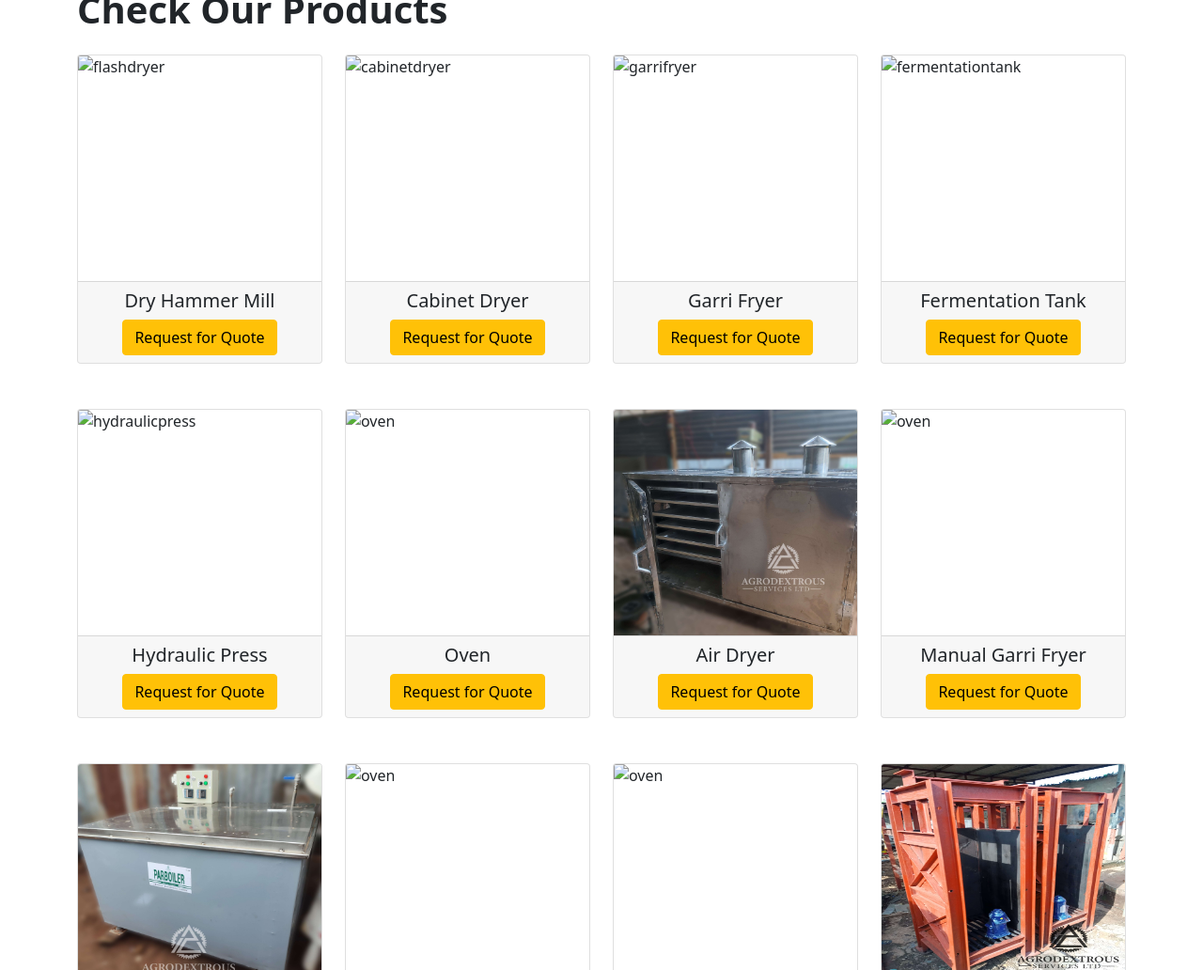
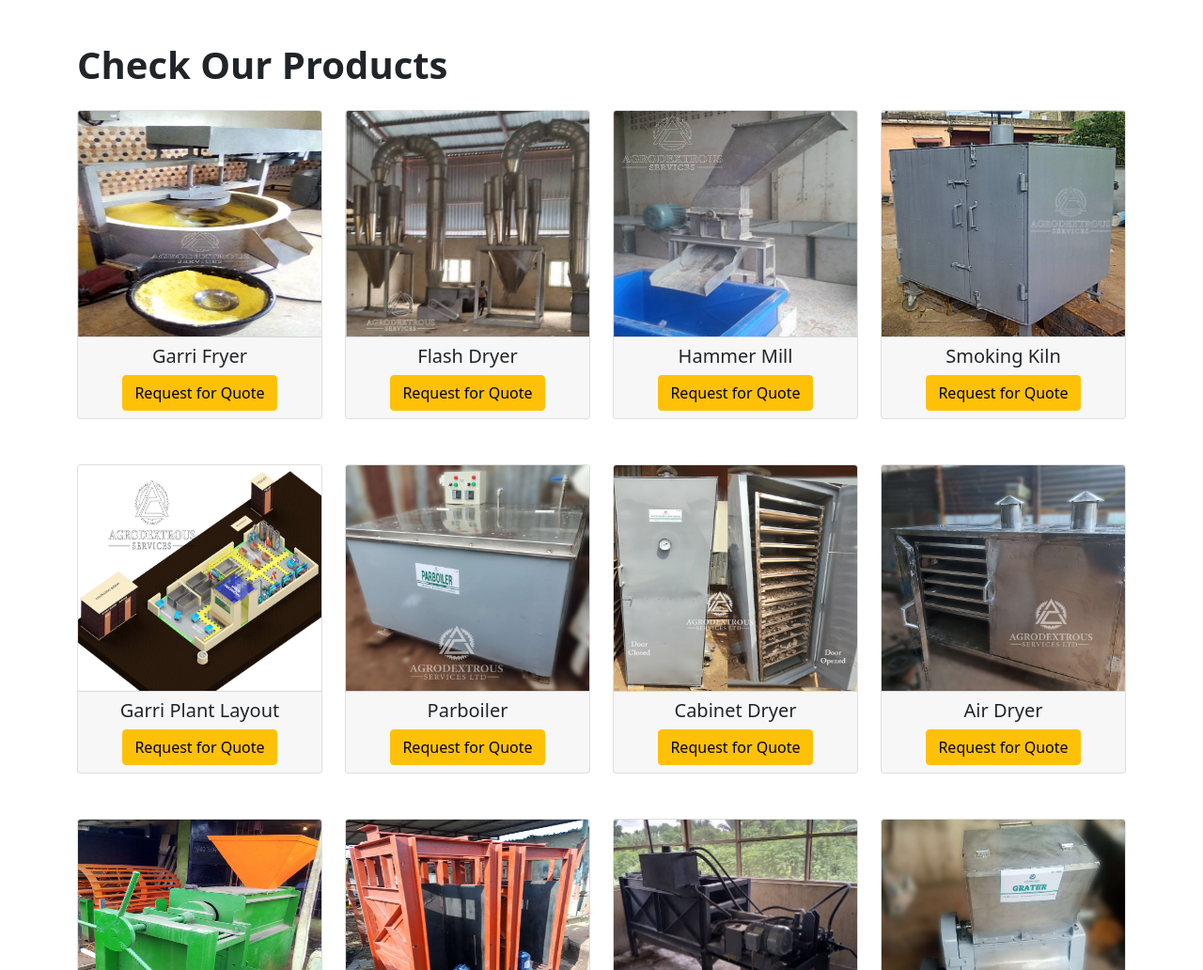
Before and after one commit to jubriltayo/JB-cyber.github.io, a plain HTML site: page agrodextrous/index.html in a window 1280 px wide. Shown: the part 1768-2800 px from the top of the page at 94% size. Drawn offline with nearby package versions, Linux system fonts and the light colour scheme.

Commit message:
Update index.html

```diff
--- a/agrodextrous/index.html
+++ b/agrodextrous/index.html
@@ -7,16 +7,14 @@
     <title>Agrodextrous Services - Manufacturing for Susutainabilty</title>
 
     <!-- CSS files-->
-    <!-- <link rel="stylesheet" href="../bootstrap-5.1.3-dist/css/bootstrap.min.css"> -->
     <link href="https://cdn.jsdelivr.net/npm/bootstrap@5.1.3/dist/css/bootstrap.min.css" rel="stylesheet" integrity="sha384-1BmE4kWBq78iYhFldvKuhfTAU6auU8tT94WrHftjDbrCEXSU1oBoqyl2QvZ6jIW3" crossorigin="anonymous">
 
-    <!-- <link rel="stylesheet" href="../fontawesome-free-6.1.1-web/css/all.min.css"> -->
     <link href='https://unpkg.com/boxicons@2.1.2/css/boxicons.min.css' rel='stylesheet'>
     <link href="https://unpkg.com/aos@2.3.1/dist/aos.css" rel="stylesheet">
 
     <link rel="stylesheet" href="extras/aos.css">
     <link rel="stylesheet" href="extras/agrod.css">
-    <link rel="icon" href="images/favicon.ico">
+    <link rel="icon" href="images/favicon2.ico">
 
 
 </head>
@@ -57,7 +55,7 @@
         </nav>
 
         <div id="motto" class="text-center">
-            <h1 class="display-5" data-aos="zoom-in" data-aos-delay="100"><strong>Think, Design and Create</strong></h1>
+            <h1 class="display-4" data-aos="zoom-in" data-aos-delay="100"><strong>Think, Design and Create</strong></h1>
             <p class="py-3" data-aos="slide-right" data-aos-delay="400">We manufacture for sustainability</p>
         </div>
     </header>
@@ -65,13 +63,13 @@
     <!-- About Us -->
     <section id="about" class="container mt-5">
         <div class="row">
-            <div class="col-sm-12 order-2 col-lg-6 order-lg-1 pt-4 pt-lg-0"  data-aos="fade-right" data-aos-delay="250">
+            <div class="col-sm-12 order-2 col-lg-6 order-lg-1 pt-lg-0"  data-aos="fade-right" data-aos-delay="250">
                 <h1>About Us</h1>
                 <p>Agrodextrous Services limited (RC: 1728803) is an engineering, design and fabrication company oriented towards the production of efficient, cost-effective, safe and easy-to-use material processing equipment and machinery. Since 2020, we have been dedicated to provide top-notch processing equipment, dependable services and solutions to operational challenges.<br><br>
                     Within our 1,000-square-meter manufaturing facility located in Ahmadiiya, Lagos, Nigeria along with our state-of-the art equipment and our competent workforce we adopt modern engineering and manufacturing practices to reduce costs, boost efficiency without compromising on standards and quality of service delivered.</p>
             </div>
-            <div class="col-sm-12 order-1 col-lg-6 order-lg-2"  data-aos="fade-left" data-aos-delay="250">
-                <img class="img-fluid" src="images/agro.jpg" alt="About us">
+            <div class="col-sm-12 order-1 col-lg-6 order-lg-2 d-none d-lg-block"  data-aos="fade-left" data-aos-delay="250">
+                <img class="img-fluid" src="images/au2.jpg" alt="About us">
             </div>
         </div>
 
@@ -167,61 +165,70 @@
         <div class="row mt-4">
             <div class="col-sm-6 col-md-4 col-lg-3 mb-5" data-aos="zoom-in" data-aos-delay="100">
                 <div class="card">
-                    <img class="card-img-top img-fluid" src="images/flashdryer.jpg" alt="flashdryer">
+                    <img class="card-img-top img-fluid" src="images/garrifryer.jpg" alt="garri dryer">
                         <div class="card-footer text-center">
-                            <h5 class="card-title">Dry Hammer Mill</h5>
+                            <h5 class="card-title">Garri Fryer</h5>
                             <a href="#submit"><button type="button" class="btn btn-warning">Request for Quote</button></a>
                         </div>
                 </div>
             </div>
             <div id="dryers" class="col-sm-6 col-md-4 col-lg-3 mb-5" data-aos="zoom-in" data-aos-delay="150">
                 <div class="card">
-                    <img src="images/cabinetdryer.jpg" class="card-img-top img-fluid" alt="cabinetdryer">
+                    <img src="images/flash.jpg" class="card-img-top img-fluid" alt="flash dryer">
+                        <div class="card-footer text-center">
+                            <h5 class="card-title">Flash Dryer</h5>
+                            <a href="#submit"><button type="button" class="btn btn-warning">Request for Quote</button></a>
+                        </div>
+                </div>
+            </div>
+            <div class="col-sm-6 col-md-4 col-lg-3 mb-5" data-aos="zoom-in" data-aos-delay="200">
+                <div class="card">
+                    <img src="images/hammer.jpg" class="card-img-top img-fluid" alt="hammer mill">
+                        <div class="card-footer text-center">
+                            <h5 class="card-title">Hammer Mill</h5>
+                            <a href="#submit"><button type="button" class="btn btn-warning">Request for Quote</button></a>
+                        </div>
+                </div>
+            </div>
+            <div class="col-sm-6 col-md-4 col-lg-3 mb-5" data-aos="zoom-in" data-aos-delay="250">
+                <div class="card">
+                    <img src="images/smoking.jpg" class="card-img-top img-fluid" alt="smoking kiln">
+                        <div class="card-footer text-center">
+                            <h5 class="card-title">Smoking Kiln</h5>
+                            <a href="#submit"><button type="button" class="btn btn-warning">Request for Quote</button></a>
+                        </div>
+                </div>
+            </div>
+            <div class="col-sm-6 col-md-4 col-lg-3 mb-5" data-aos="zoom-in" data-aos-delay="250">
+                <div class="card">
+                    <img src="images/layout.jpg" class="card-img-top img-fluid" alt="plant layout">
+                        <div class="card-footer text-center">
+                            <h5 class="card-title">Garri Plant Layout</h5>
+                            <a href="#submit"><button type="button" class="btn btn-warning">Request for Quote</button></a>
+                        </div>
+                </div>
+            </div>
+            <div class="col-sm-6 col-md-4 col-lg-3 mb-5" data-aos="zoom-in" data-aos-delay="250">
+                <div class="card">
+                    <img src="images/perboiler.jpg" class="card-img-top img-fluid" alt="parboiler">
+                        <div class="card-footer text-center">
+                            <h5 class="card-title">Parboiler</h5>
+                            <a href="#submit"><button type="button" class="btn btn-warning">Request for Quote</button></a>
+                        </div>
+                </div>
+            </div>
+            <div class="col-sm-6 col-md-4 col-lg-3 mb-5" data-aos="zoom-in" data-aos-delay="250">
+                <div class="card">
+                    <img src="images/cabinet.jpg" class="card-img-top img-fluid" alt="cabinet dryer">
                         <div class="card-footer text-center">
                             <h5 class="card-title">Cabinet Dryer</h5>
                             <a href="#submit"><button type="button" class="btn btn-warning">Request for Quote</button></a>
                         </div>
                 </div>
             </div>
-            <div class="col-sm-6 col-md-4 col-lg-3 mb-5" data-aos="zoom-in" data-aos-delay="200">
-                <div class="card">
-                    <img src="images/garrifry.jpg" class="card-img-top img-fluid" alt="garrifryer">
-                        <div class="card-footer text-center">
-                            <h5 class="card-title">Garri Fryer</h5>
-                            <a href="#submit"><button type="button" class="btn btn-warning">Request for Quote</button></a>
-                        </div>
-                </div>
-            </div>
             <div class="col-sm-6 col-md-4 col-lg-3 mb-5" data-aos="zoom-in" data-aos-delay="250">
                 <div class="card">
-                    <img src="images/fermentationtank.jpg" class="card-img-top img-fluid" alt="fermentationtank">
-                        <div class="card-footer text-center">
-                            <h5 class="card-title">Fermentation Tank</h5>
-                            <a href="#submit"><button type="button" class="btn btn-warning">Request for Quote</button></a>
-                        </div>
-                </div>
-            </div>
-            <div class="col-sm-6 col-md-4 col-lg-3 mb-5" data-aos="zoom-in" data-aos-delay="250">
-                <div class="card">
-                    <img src="images/hydraulicpress.jpg" class="card-img-top img-fluid" alt="hydraulicpress">
-                        <div class="card-footer text-center">
-                            <h5 class="card-title">Hydraulic Press</h5>
-                            <a href="#submit"><button type="button" class="btn btn-warning">Request for Quote</button></a>
-                        </div>
-                </div>
-            </div>
-            <div class="col-sm-6 col-md-4 col-lg-3 mb-5" data-aos="zoom-in" data-aos-delay="250">
-                <div class="card">
-                    <img src="images/oven.jpg" class="card-img-top img-fluid" alt="oven">
-                        <div class="card-footer text-center">
-                            <h5 class="card-title">Oven</h5>
-                            <a href="#submit"><button type="button" class="btn btn-warning">Request for Quote</button></a>
-                        </div>
-                </div>
-            </div>
-            <div class="col-sm-6 col-md-4 col-lg-3 mb-5" data-aos="zoom-in" data-aos-delay="250">
-                <div class="card">
-                    <img src="images/airdryer.jpg" class="card-img-top img-fluid" alt="oven">
+                    <img src="images/airdryer.jpg" class="card-img-top img-fluid" alt="air dryer">
                         <div class="card-footer text-center">
                             <h5 class="card-title">Air Dryer</h5>
                             <a href="#submit"><button type="button" class="btn btn-warning">Request for Quote</button></a>
@@ -230,45 +237,36 @@
             </div>
             <div class="col-sm-6 col-md-4 col-lg-3 mb-5" data-aos="zoom-in" data-aos-delay="250">
                 <div class="card">
-                    <img src="images/manual.jpg" class="card-img-top img-fluid" alt="oven">
+                    <img src="images/oil.jpg" class="card-img-top img-fluid" alt="oil expeller">
                         <div class="card-footer text-center">
-                            <h5 class="card-title">Manual Garri Fryer</h5>
+                            <h5 class="card-title">Oil Expeller</h5>
                             <a href="#submit"><button type="button" class="btn btn-warning">Request for Quote</button></a>
                         </div>
                 </div>
             </div>
             <div class="col-sm-6 col-md-4 col-lg-3 mb-5" data-aos="zoom-in" data-aos-delay="250">
                 <div class="card">
-                    <img src="images/perboiler.jpg" class="card-img-top img-fluid" alt="oven">
+                    <img src="images/presser.jpg" class="card-img-top img-fluid" alt="Mechanical presser">
                         <div class="card-footer text-center">
-                            <h5 class="card-title">Parboiler</h5>
+                            <h5 class="card-title">Mechanical Presser</h5>
                             <a href="#submit"><button type="button" class="btn btn-warning">Request for Quote</button></a>
                         </div>
                 </div>
             </div>
             <div class="col-sm-6 col-md-4 col-lg-3 mb-5" data-aos="zoom-in" data-aos-delay="250">
                 <div class="card">
-                    <img src="images/set.jpg" class="card-img-top img-fluid" alt="oven">
+                    <img src="images/autopresser.jpg" class="card-img-top img-fluid" alt="automatic hydraulic presser">
                         <div class="card-footer text-center">
-                            <h5 class="card-title">Garri Fryer Set</h5>
+                            <h5 class="card-title">Auto Hydraulic Presser</h5>
                             <a href="#submit"><button type="button" class="btn btn-warning">Request for Quote</button></a>
                         </div>
                 </div>
             </div>
             <div class="col-sm-6 col-md-4 col-lg-3 mb-5" data-aos="zoom-in" data-aos-delay="250">
                 <div class="card">
-                    <img src="images/peeler.jpg" class="card-img-top img-fluid" alt="oven">
+                    <img src="images/grater.jpg" class="card-img-top img-fluid" alt="grater">
                         <div class="card-footer text-center">
-                            <h5 class="card-title">Tuber Peeler</h5>
-                            <a href="#submit"><button type="button" class="btn btn-warning">Request for Quote</button></a>
-                        </div>
-                </div>
-            </div>
-            <div class="col-sm-6 col-md-4 col-lg-3 mb-5" data-aos="zoom-in" data-aos-delay="250">
-                <div class="card">
-                    <img src="images/presser.jpg" class="card-img-top img-fluid" alt="oven">
-                        <div class="card-footer text-center">
-                            <h5 class="card-title">Mechanical Press</h5>
+                            <h5 class="card-title">Grater</h5>
                             <a href="#submit"><button type="button" class="btn btn-warning">Request for Quote</button></a>
                         </div>
                 </div>
@@ -303,7 +301,7 @@
     </section>
 
     <!-- Footer -->
-    <footer class="container-fluid bg-dark text-white">
+    <section class="container-fluid bg-dark text-white">
         <div class="row">
             <div class="col-sm-12 col-md-6 col-lg-6 gx-5 mt-1 px-5">
                 <img class="mb-5" src="images/logo6.png" style="width: 15rem;">
@@ -328,6 +326,7 @@
                 </div>
             </div>
 
+
             <div class="col-sm-12 col-md-6 col-lg-6 px-5 mt-3">
                 <h5 id="goalHeader">Useful Links</h5>
                 <ul class="mt-2 d-inline-block bx-ul">
@@ -340,25 +339,31 @@
                     <li class="mb-2">
                         <i style="color: rgb(255, 199, 95);" class="bx bx-chevron-right"></i><a class="footer-link" href="#services">Services</a>
                     </li>
-                    <li class="mb-4">
+                    <li>
                         <i style="color: rgb(255, 199, 95);" class="bx bx-chevron-right"></i><a class="footer-link" href="#submit">Contact Us</a>
                     </li>
                 </ul>
             </div>
         </div>
-    </footer>
+        <div class="row py-4">
+            <div class="text-end float-end align-items-center">
+                    <span>Sponsored by <a href="https://www.tonyelumelufoundation.org/"><img class="sponsor" src="images/tony.jpg"></a></span>
+                </div>
+            </div>
+        </div>
+    </section>
 
 
     <!-- Copyright -->
-    <div class="container-fluid copyright align-items-center justify-content-center py-4">
+    <footer class="container-fluid copyright align-items-center justify-content-center py-4">
         <div class="text-center">
             <p>Copyright &copy; <strong> Agrodextrous 2022 </strong> All Rights Reserved</p>
+            <p>Designed by <strong>Jay Tech</strong></p>
         </div>
-    </div>
+    </footer>
 
     <!-- JS files -->
     <script src="https://cdn.jsdelivr.net/npm/bootstrap@5.1.3/dist/js/bootstrap.bundle.min.js" integrity="sha384-ka7Sk0Gln4gmtz2MlQnikT1wXgYsOg+OMhuP+IlRH9sENBO0LRn5q+8nbTov4+1p" crossorigin="anonymous"></script>
-    <!-- <script src="../bootstrap-5.1.3-dist/js/bootstrap.bundle.min.js"></script> -->
     <script src="extras/aos.js"></script>
     <script src="https://unpkg.com/aos@2.3.1/dist/aos.js"></script>
     <script type="text/javascript">AOS.init();</script>
```
